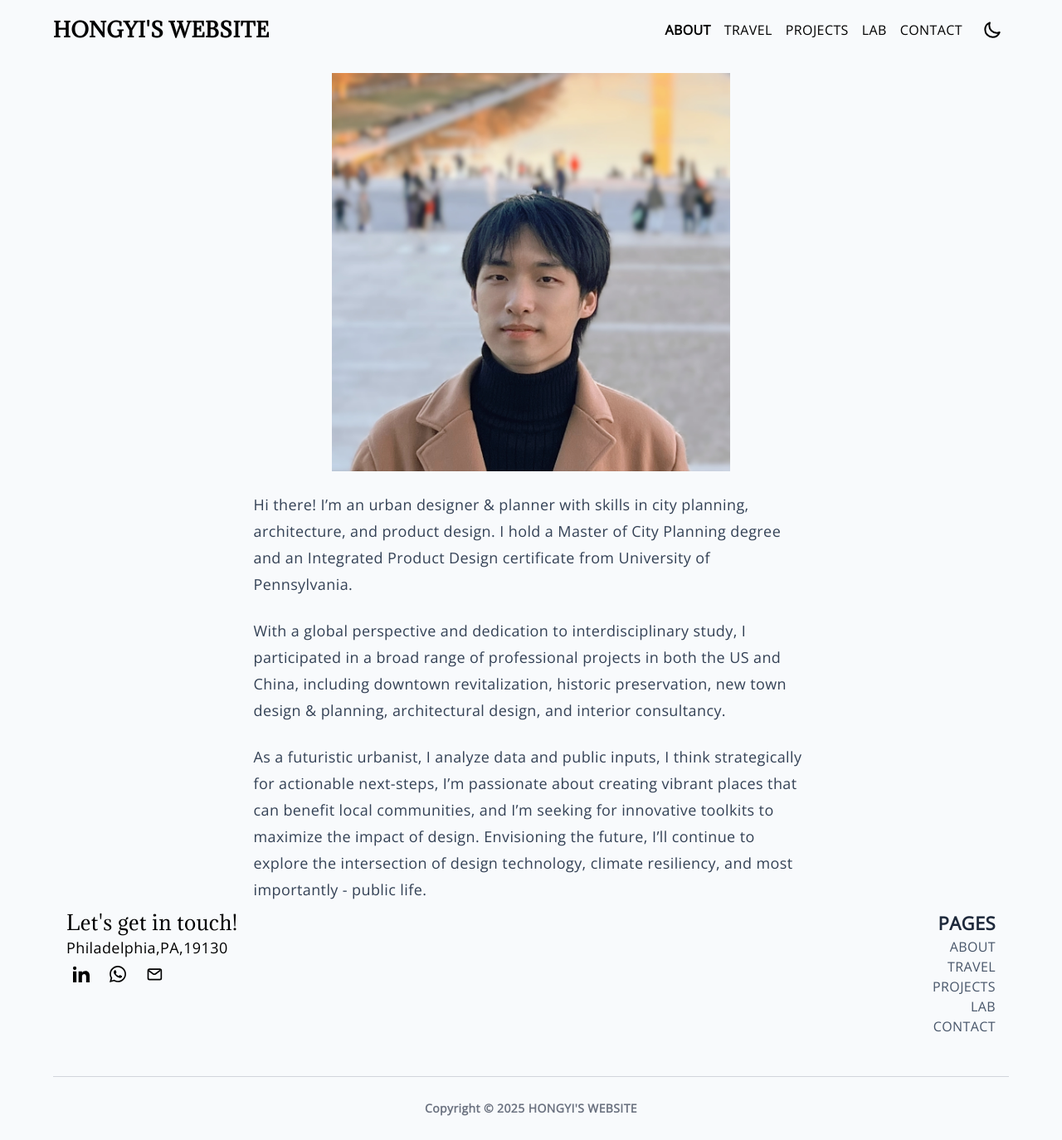
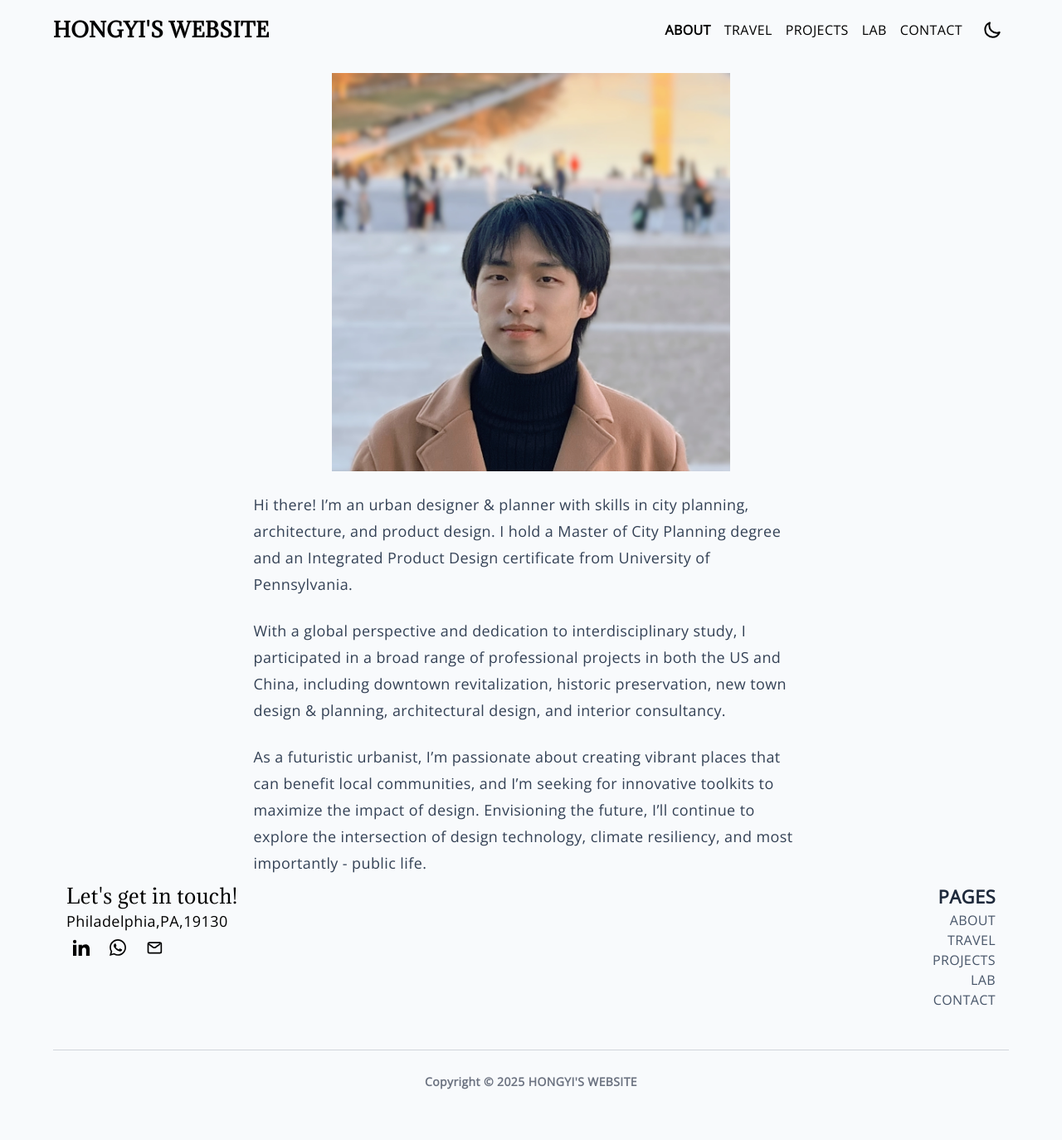
Before and after one commit to hongyili-hl/hongyili-hl.github.io, a Jekyll site: the page built from about.md, in a window 1280 px wide. Shown: the whole page at 83% size. Built offline with Jekyll 4.4.1, drawn with Linux system fonts in a browser that asks for light colours; after the commit the page ends 1342 px from its top, so only the background shows below that.

Commit message:
Update about.md

```diff
--- a/about.md
+++ b/about.md
@@ -8,4 +8,4 @@ Hi there! I'm an urban designer & planner with skills in city planning, architec
 
 With a global perspective and dedication to interdisciplinary study, I participated in a broad range of professional projects in both the US and China, including downtown revitalization, historic preservation, new town design & planning, architectural design, and interior consultancy.
 
-As a futuristic urbanist, I analyze data and public inputs, I think strategically for actionable next-steps, I'm passionate about creating vibrant places that can benefit local communities, and I'm seeking for innovative toolkits to maximize the impact of design. Envisioning the future, I'll continue to explore the intersection of design technology, climate resiliency, and most importantly - public life.
+As a futuristic urbanist, I'm passionate about creating vibrant places that can benefit local communities, and I'm seeking for innovative toolkits to maximize the impact of design. Envisioning the future, I'll continue to explore the intersection of design technology, climate resiliency, and most importantly - public life.
```
